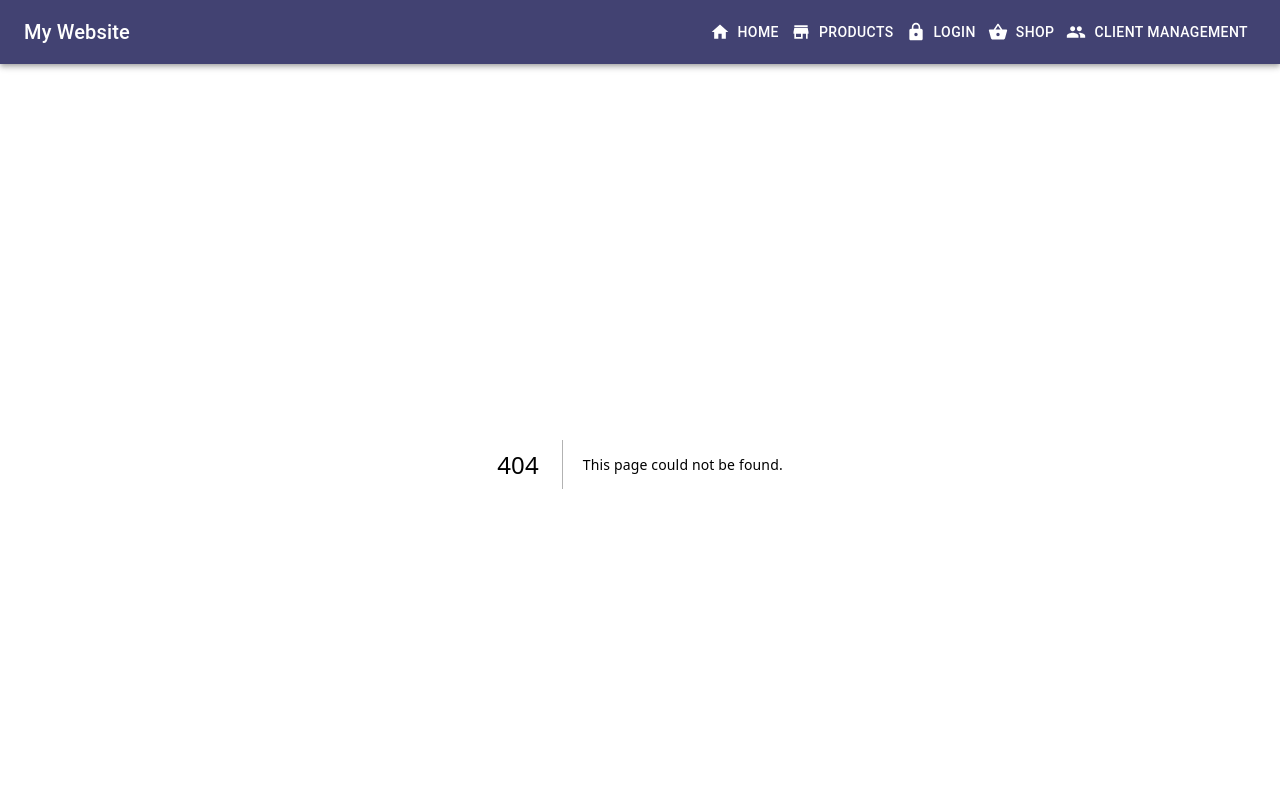
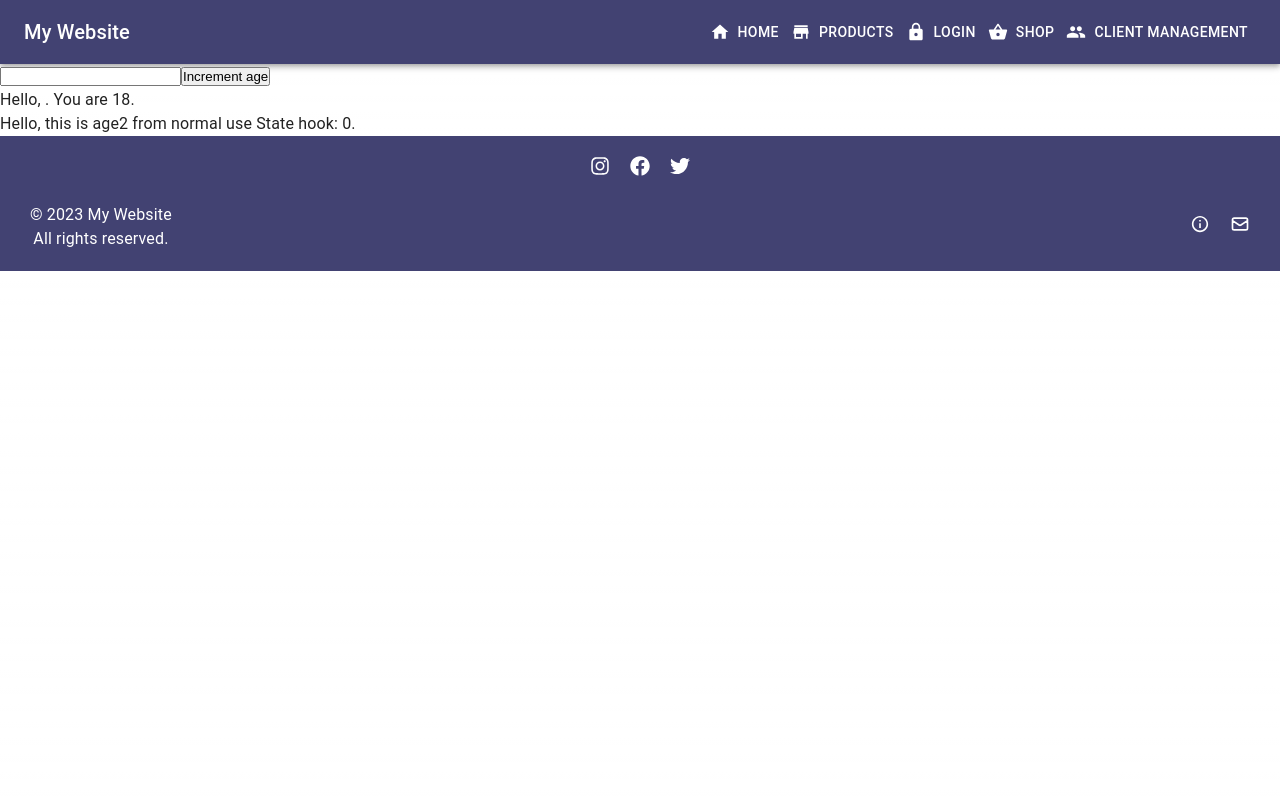
Before and after one commit to WaelMajdoub/nextjs-workshop-app, a Next.js app: page /reducer in a window 1280 px wide. Before the commit this address had no page. Shown: the top 800 px of the page. Built offline with nearby package versions, Linux system fonts and the light colour scheme.

Commit message:
add use reducer

```diff
--- /dev/null
+++ b/src/pages/reducer.tsx
@@ -0,0 +1,56 @@
+import { useReducer,useState } from 'react';
+
+function ageReducer(state, action) {
+  switch (action.type) {
+    case 'incremented_age': {
+      return {
+        name: state.name,
+        age: state.age + 1
+      };
+    }
+    case 'changed_name': {
+      return {
+        name: action.nextName,
+        age: state.age
+      };
+    }
+
+  }
+  throw Error('Unknown action: ' + action.type);
+}
+
+const initialState = { name: '', age: 18 };
+
+export default function Form() {
+  const [age2, setAge2] = useState(0)
+  const [state, dispatch] = useReducer(ageReducer, initialState);
+
+  function handleButtonClick() {
+    dispatch(
+        {
+            type: 'incremented_age'
+        }
+    );
+  }
+
+  function handleChangeName(e) {
+    dispatch({
+      type: 'changed_name',
+      nextName: e.target.value
+    });
+  }
+
+  return (
+    <>
+      <input
+        value={state.name}
+        onChange={handleChangeName}
+      />
+      <button onClick={handleButtonClick}>
+        Increment age
+      </button>
+      <p>Hello, {state.name}. You are {state.age}.</p>
+      <p>Hello, this is age2 from normal use State hook: {age2}.</p>
+    </>
+  );
+}
```
